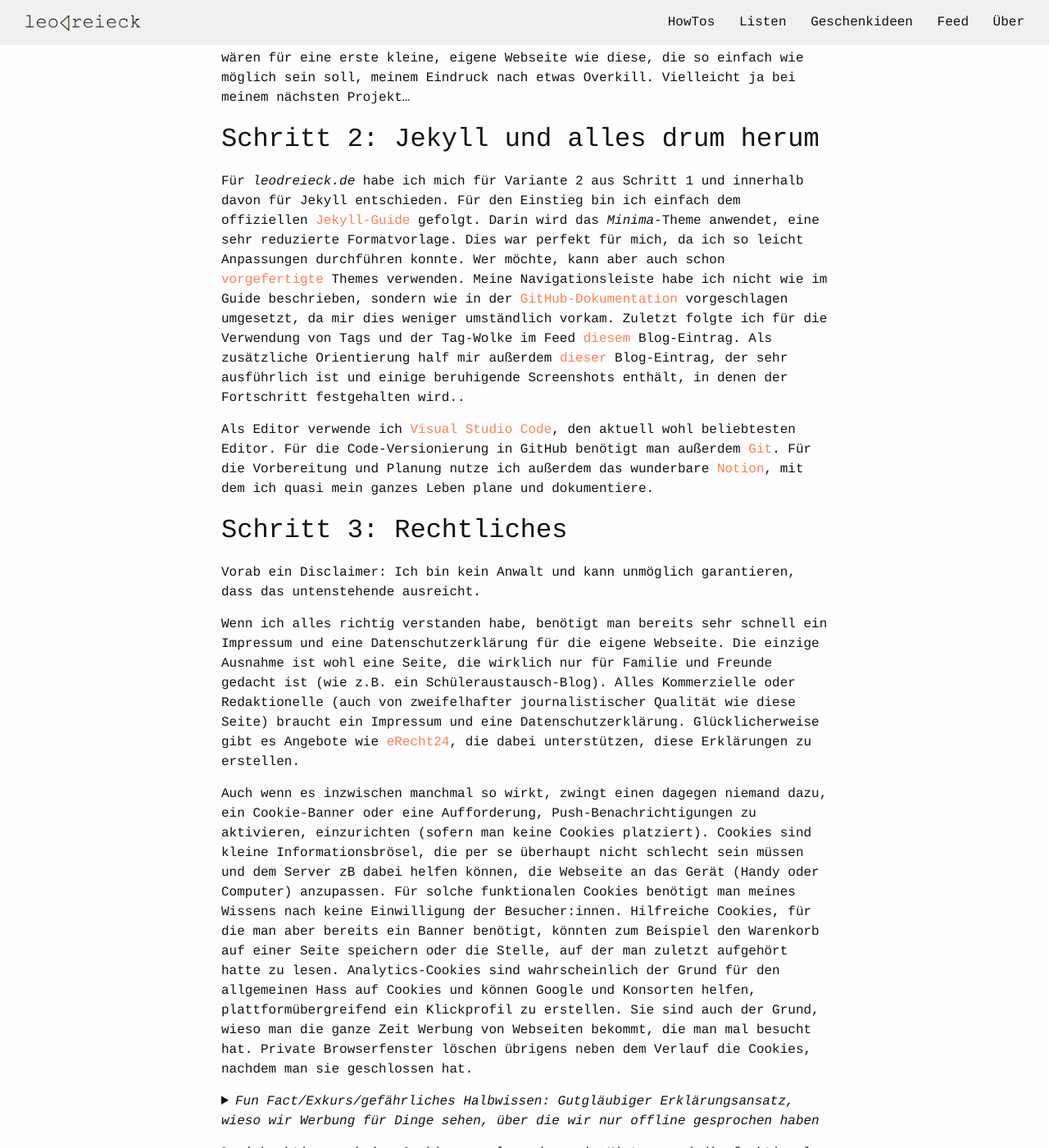
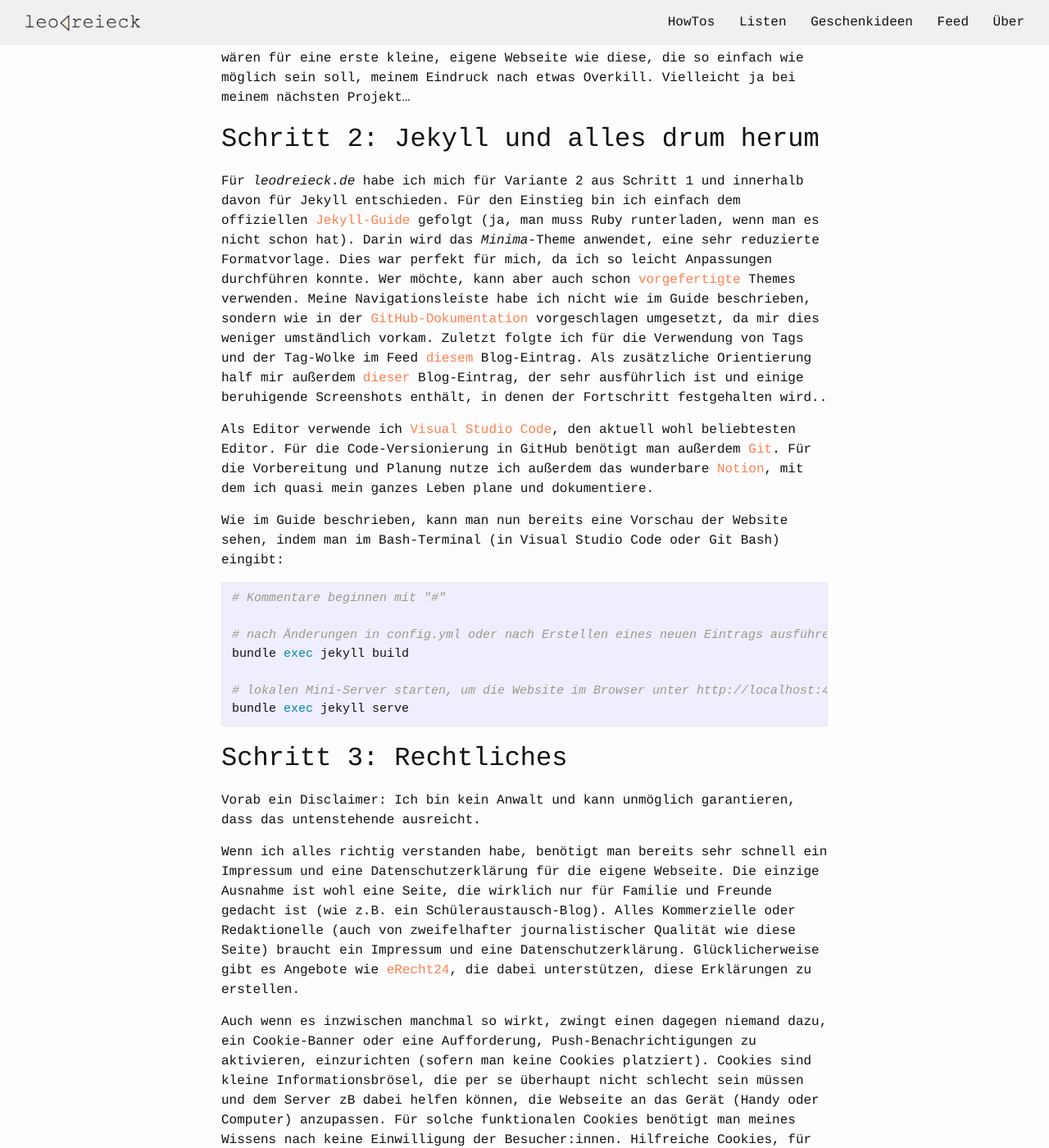
Before and after one commit to leodreieck/leodreieck.github.io, a Jekyll site: the page built from _posts/2022-11-13-eigene-website.md, in a window 1280 px wide and 1400 px high, scrolled down 1707 px. Shown: the whole window at 82% size. Built offline with Jekyll 4.4.1, drawn with Linux system fonts in a browser that asks for light colours.

Commit message:
add code snippet

````diff
--- a/_posts/2022-11-13-eigene-website.md
+++ b/_posts/2022-11-13-eigene-website.md
@@ -33,9 +33,21 @@ Im professionellen Umfeld finden all diese Varianten in der Regel keinen Einsatz
 
 ## Schritt 2: Jekyll und alles drum herum
 
-Für *leodreieck.de* habe ich mich für Variante 2 aus Schritt 1 und innerhalb davon für Jekyll entschieden. Für den Einstieg bin ich einfach dem offiziellen [Jekyll-Guide](https://jekyllrb.com/docs/step-by-step/10-deployment/) gefolgt. Darin wird das *Minima*-Theme anwendet, eine sehr reduzierte Formatvorlage. Dies war perfekt für mich, da ich so leicht Anpassungen durchführen konnte. Wer möchte, kann aber auch schon [vorgefertigte](https://jekyllrb.com/docs/themes/#overriding-theme-defaults) Themes verwenden. Meine Navigationsleiste habe ich nicht wie im Guide beschrieben, sondern wie in der [GitHub-Dokumentation](https://github.com/jekyll/minima#customize-navigation-links) vorgeschlagen umgesetzt, da mir dies weniger umständlich vorkam. Zuletzt folgte ich für die Verwendung von Tags und der Tag-Wolke im Feed [diesem](http://longqian.me/2017/02/09/github-jekyll-tag/) Blog-Eintrag. Als zusätzliche Orientierung half mir außerdem [dieser](https://www.aleksandrhovhannisyan.com/blog/getting-started-with-jekyll-and-github-pages/) Blog-Eintrag, der sehr ausführlich ist und einige beruhigende Screenshots enthält, in denen der Fortschritt festgehalten wird..
+Für *leodreieck.de* habe ich mich für Variante 2 aus Schritt 1 und innerhalb davon für Jekyll entschieden. Für den Einstieg bin ich einfach dem offiziellen [Jekyll-Guide](https://jekyllrb.com/docs/step-by-step/01-setup/) gefolgt (ja, man muss Ruby runterladen, wenn man es nicht schon hat). Darin wird das *Minima*-Theme anwendet, eine sehr reduzierte Formatvorlage. Dies war perfekt für mich, da ich so leicht Anpassungen durchführen konnte. Wer möchte, kann aber auch schon [vorgefertigte](https://jekyllrb.com/docs/themes/#overriding-theme-defaults) Themes verwenden. Meine Navigationsleiste habe ich nicht wie im Guide beschrieben, sondern wie in der [GitHub-Dokumentation](https://github.com/jekyll/minima#customize-navigation-links) vorgeschlagen umgesetzt, da mir dies weniger umständlich vorkam. Zuletzt folgte ich für die Verwendung von Tags und der Tag-Wolke im Feed [diesem](http://longqian.me/2017/02/09/github-jekyll-tag/) Blog-Eintrag. Als zusätzliche Orientierung half mir außerdem [dieser](https://www.aleksandrhovhannisyan.com/blog/getting-started-with-jekyll-and-github-pages/) Blog-Eintrag, der sehr ausführlich ist und einige beruhigende Screenshots enthält, in denen der Fortschritt festgehalten wird..
 
 Als Editor verwende ich [Visual Studio Code](https://code.visualstudio.com/), den aktuell wohl beliebtesten Editor. Für die Code-Versionierung in GitHub benötigt man außerdem [Git](https://git-scm.com/download/win). Für die Vorbereitung und Planung nutze ich außerdem das wunderbare [Notion](https://www.notion.so/product?fredir=1), mit dem ich quasi mein ganzes Leben plane und dokumentiere.
+
+Wie im Guide beschrieben, kann man nun bereits eine Vorschau der Website sehen, indem man im Bash-Terminal (in Visual Studio Code oder Git Bash) eingibt:
+
+```bash
+# Kommentare beginnen mit "#"
+
+# nach Änderungen in config.yml oder nach Erstellen eines neuen Eintrags ausführen
+bundle exec jekyll build
+
+# lokalen Mini-Server starten, um die Website im Browser unter http://localhost:4000 zu erreichen
+bundle exec jekyll serve
+```
 
 ## Schritt 3: Rechtliches
 
````
